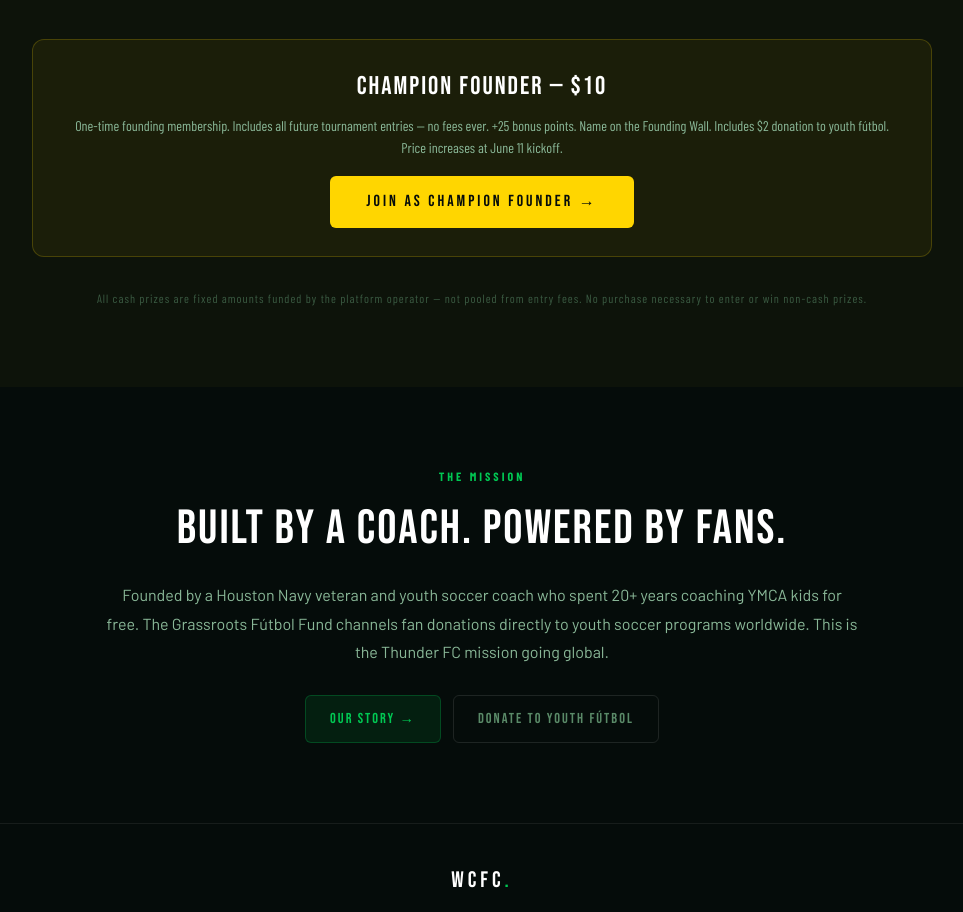
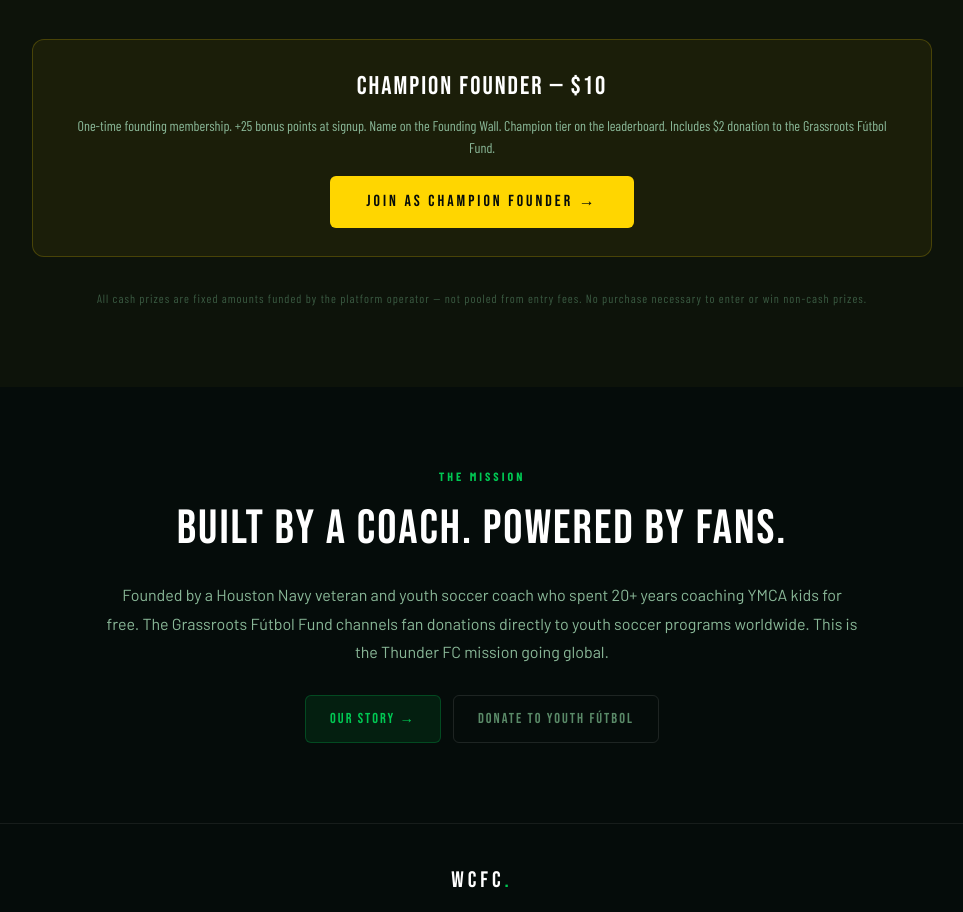
Before and after one commit to thomasjbartley-creator/wcfc-platform, a Next.js app: page / in a window 1280 px wide. Shown: the part 2928-3840 px from the top of the page, without its empty margins (158-1121 px from the left). Built offline with nearby package versions, Linux system fonts and the light colour scheme.

Commit message:
Remove free-entries-forever claims from Champion benefit copy

```diff
--- a/app/checkout/page.tsx
+++ b/app/checkout/page.tsx
@@ -178,13 +178,13 @@ export default function CheckoutPage() {
           </div>
           <div style={{ fontFamily: "'Bebas Neue'", fontSize: '2.5rem', color: '#FFD600', marginBottom: '16px' }}>$10</div>
           <p style={{ fontFamily: "'Barlow'", fontSize: '0.95rem', color: '#8ab898', lineHeight: 1.7, maxWidth: '420px', margin: '0 auto' }}>
-            One-time founding membership. Includes all future tournament entries — no fees ever. +25 bonus points. Name on the Founding Wall. Includes $2 donation to youth fútbol.
+            One-time founding membership. +25 bonus points at signup. Name on the Founding Wall. Champion tier on the leaderboard. Includes $2 donation to the Grassroots Fútbol Fund.
           </p>
         </div>
 
         {/* BENEFITS */}
         <div style={{ background: '#0a1410', border: '1px solid rgba(255,214,0,0.15)', borderRadius: '12px', padding: '20px', marginBottom: '32px' }}>
-          {['All future tournament entries included', '+25 bonus points at signup', 'Name on the Founding Wall', '$2 donation to Grassroots Fútbol Fund', 'Champion tier on leaderboard'].map(b => (
+          {['+25 bonus points at signup', 'Name on the Founding Wall', 'Champion tier on the leaderboard', '$2 donation to the Grassroots Fútbol Fund'].map(b => (
             <div key={b} style={{ display: 'flex', gap: '8px', alignItems: 'center', padding: '6px 0' }}>
               <span style={{ color: '#FFD600', flexShrink: 0 }}>✓</span>
               <span style={{ fontFamily: "'Barlow Condensed'", fontSize: '0.88rem', color: '#8ab898' }}>{b}</span>
--- a/app/page.tsx
+++ b/app/page.tsx
@@ -38,7 +38,7 @@ export default function Home() {
 
         {/* CTAs */}
         <div style={{ display: 'flex', flexDirection: 'column', alignItems: 'center', gap: '12px', marginBottom: '20px' }}>
-          <a href="https://paypal.com/ncp/payment/2CXE6HV7Y3DVG" target="_blank" rel="noopener noreferrer" style={{ display: 'inline-block', padding: '18px 48px', background: '#FFD600', color: '#050C0A', fontFamily: "'Bebas Neue'", fontSize: '1.3rem', letterSpacing: '3px', borderRadius: '6px', textDecoration: 'none', boxShadow: '0 0 32px rgba(255,214,0,0.25)' }}>
+          <a href="/checkout" style={{ display: 'inline-block', padding: '18px 48px', background: '#FFD600', color: '#050C0A', fontFamily: "'Bebas Neue'", fontSize: '1.3rem', letterSpacing: '3px', borderRadius: '6px', textDecoration: 'none', boxShadow: '0 0 32px rgba(255,214,0,0.25)' }}>
             JOIN AS CHAMPION FOUNDER — $10
           </a>
           <Link href="/shop" style={{ display: 'inline-block', padding: '10px 28px', background: 'transparent', color: '#5a8a68', border: '1px solid rgba(255,255,255,0.1)', fontFamily: "'Barlow Condensed'", fontSize: '0.9rem', fontWeight: 700, letterSpacing: '2px', borderRadius: '6px', textDecoration: 'none', textTransform: 'uppercase' }}>
@@ -91,7 +91,7 @@ export default function Home() {
               ))}
             </div>
             <div style={{ display: 'flex', gap: '10px', flexWrap: 'wrap' }}>
-              <a href="https://paypal.com/ncp/payment/2CXE6HV7Y3DVG" target="_blank" rel="noopener noreferrer" style={{ padding: '13px 24px', background: '#FFD600', color: '#050C0A', fontFamily: "'Bebas Neue'", fontSize: '0.95rem', letterSpacing: '2px', borderRadius: '6px', textDecoration: 'none' }}>
+              <a href="/checkout" style={{ padding: '13px 24px', background: '#FFD600', color: '#050C0A', fontFamily: "'Bebas Neue'", fontSize: '0.95rem', letterSpacing: '2px', borderRadius: '6px', textDecoration: 'none' }}>
                 Join &amp; Fill Bracket — $10
               </a>
               <Link href="/picks/bracket" style={{ padding: '13px 20px', background: 'rgba(255,214,0,0.08)', border: '1px solid rgba(255,214,0,0.25)', color: '#FFD600', fontFamily: "'Bebas Neue'", fontSize: '0.95rem', letterSpacing: '2px', borderRadius: '6px', textDecoration: 'none' }}>
@@ -166,9 +166,9 @@ export default function Home() {
           <div style={{ background: 'rgba(255,214,0,0.06)', border: '1px solid rgba(255,214,0,0.2)', borderRadius: '12px', padding: '28px 32px', marginBottom: '32px' }}>
             <div style={{ fontFamily: "'Bebas Neue'", fontSize: '1.6rem', color: 'white', letterSpacing: '2px', marginBottom: '8px' }}>Champion Founder — $10</div>
             <div style={{ fontFamily: "'Barlow Condensed'", fontSize: '0.88rem', color: '#8ab898', lineHeight: 1.6, marginBottom: '16px' }}>
-              One-time founding membership. Includes all future tournament entries — no fees ever. +25 bonus points. Name on the Founding Wall. Includes $2 donation to youth fútbol. Price increases at June 11 kickoff.
+              One-time founding membership. +25 bonus points at signup. Name on the Founding Wall. Champion tier on the leaderboard. Includes $2 donation to the Grassroots Fútbol Fund.
             </div>
-            <a href="https://paypal.com/ncp/payment/2CXE6HV7Y3DVG" target="_blank" rel="noopener noreferrer" style={{ display: 'inline-block', padding: '14px 36px', background: '#FFD600', color: '#050C0A', fontFamily: "'Bebas Neue'", fontSize: '1rem', letterSpacing: '3px', borderRadius: '6px', textDecoration: 'none' }}>
+            <a href="/checkout" style={{ display: 'inline-block', padding: '14px 36px', background: '#FFD600', color: '#050C0A', fontFamily: "'Bebas Neue'", fontSize: '1rem', letterSpacing: '3px', borderRadius: '6px', textDecoration: 'none' }}>
               JOIN AS CHAMPION FOUNDER →
             </a>
           </div>
```
